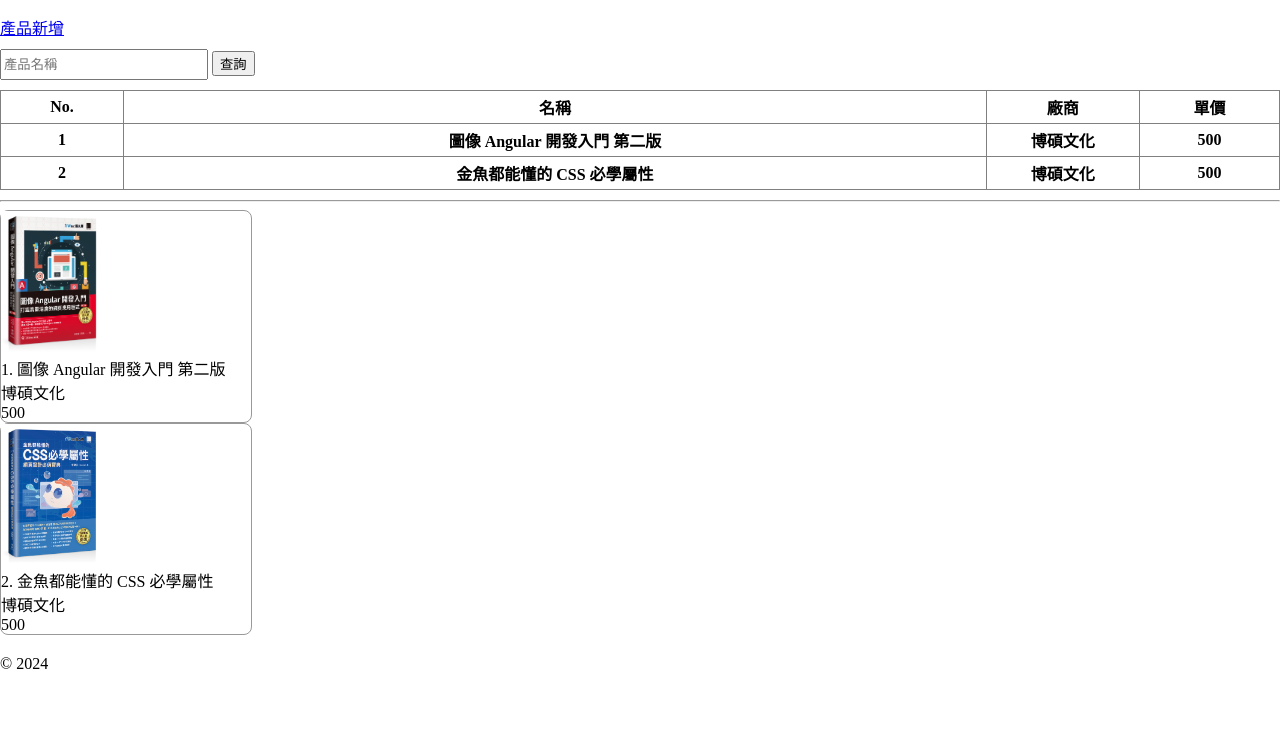
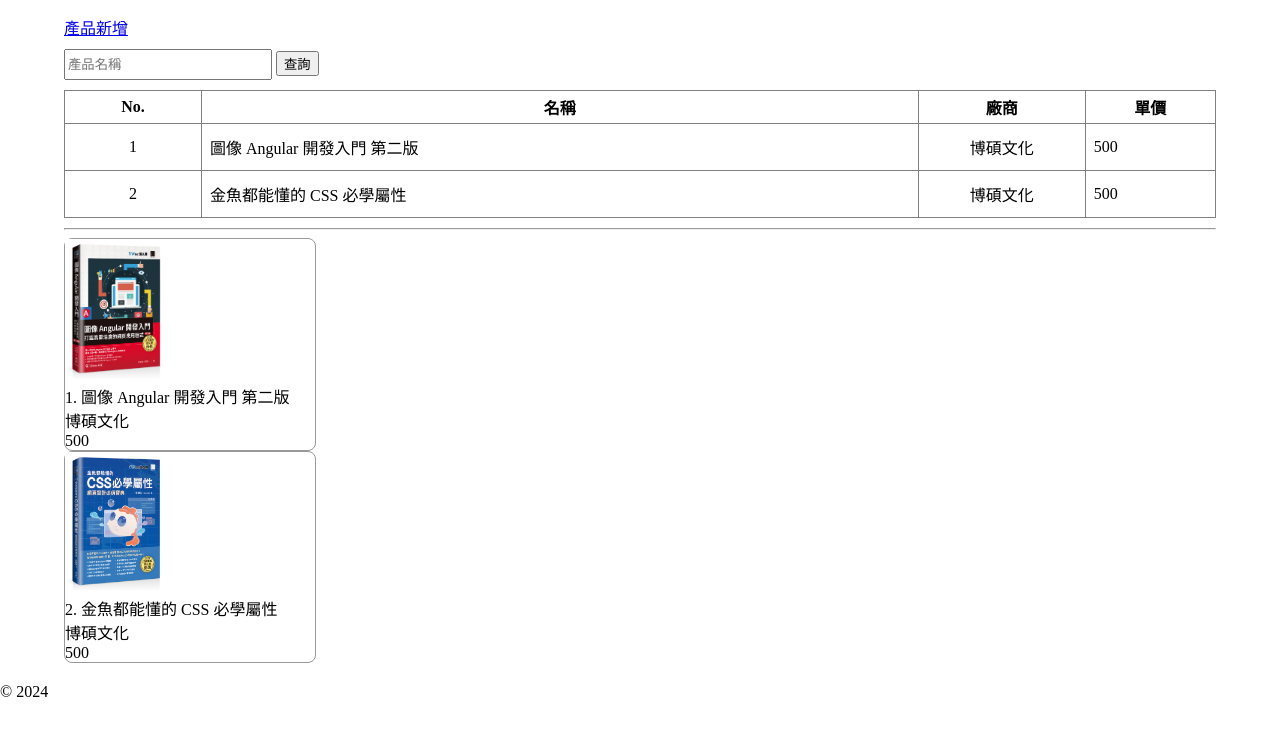
Before and after one commit to allenyang0220/mcu-113-1-web-13131625, a plain HTML site: page src/index.html in a window 1280 px wide. Shown: the part 49-784 px from the top of the page. Drawn offline with Linux system fonts and the light colour scheme.

Commit message:
feat(css): 實作產品顯示區塊置中樣式

```diff
--- a/src/index.html
+++ b/src/index.html
@@ -10,6 +10,7 @@
     <header>
       <h3>電子商網管理後台</h3>
     </header>
+    <section class="body">
       <nav>
         <a href="./form.html">產品新增</a>
       </nav>
@@ -25,16 +26,16 @@
           <th>單價</th>
         </tr>
         <tr>
-        <th class="id">1</th>
-        <th>圖像 Angular 開發入門 第二版</th>
-        <th class="company">博碩文化</th>
-        <th class="price">500</th>
+          <td class="id">1</td>
+          <td>圖像 Angular 開發入門 第二版</td>
+          <td class="company">博碩文化</td>
+          <td class="price">500</td>
         </tr>
         <tr>
-        <th class="id">2</th>
-        <th>金魚都能懂的 CSS 必學屬性</th>
-        <th class="company">博碩文化</th>
-        <th class="price">500</th>
+          <td class="id">2</td>
+          <td>金魚都能懂的 CSS 必學屬性</td>
+          <td class="company">博碩文化</td>
+          <td class="price">500</td>
         </tr>
       </table>
       <hr />
@@ -56,6 +57,7 @@
         <div>博碩文化</div>
         <div>500</div>
       </div>
+    </section>
     <footer>© 2024</footer>
   </body>
 </html>
--- a/src/style.css
+++ b/src/style.css
@@ -5,6 +5,10 @@ body {
 
 h3 {
   text-align: center;
+}
+section.body {
+  width: 90%;
+  margin: 0 auto;
 }
 nav {
   margin-bottom: 10px;
@@ -30,11 +34,11 @@ th {
 tr > td {
   padding: 8px;
 }
-th.id {
+td.id {
   width: 120px;
   text-align: center;
 }
-th.company {
+td.company {
   width: 150px;
   text-align: center;
 }
```
Lines whose indentation alone changed are shown as unchanged.
